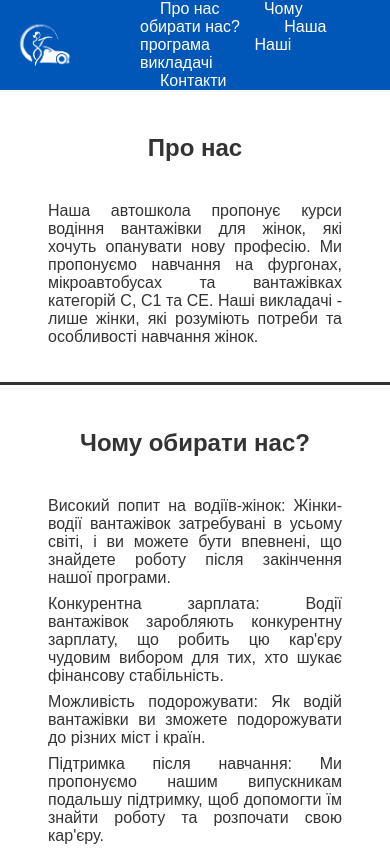
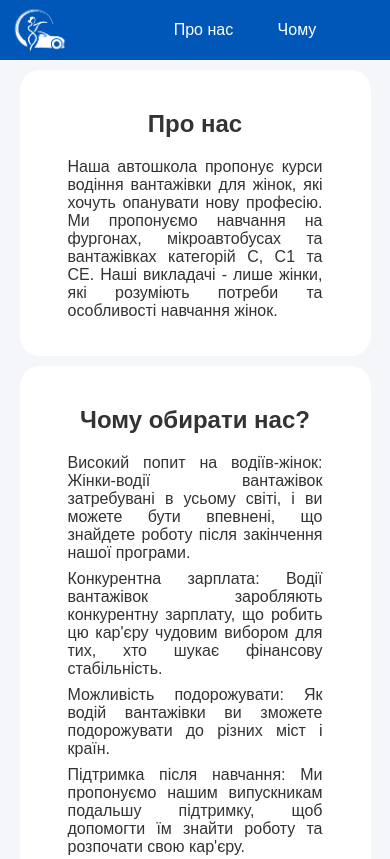
Before and after one commit to AndreyPolezhaiev/driving-school, a plain HTML site: page index.html in a window 390 px wide. Shown: the top 859 px of the page. Drawn offline with Linux system fonts and the light colour scheme.

Commit message:
test for phones

```diff
--- a/styles.css
+++ b/styles.css
@@ -1,38 +1,32 @@
 html {
   background-color: rgb(245, 246, 250);
   scroll-behavior: smooth;
-  height: 100%;
   margin: 0;
 }
 
 body {
-    margin: 0 auto;
-    display: flex;
-    flex-direction: column;
+    margin: 0;
     font-family: sans-serif;
     color: #333;
-    --min-header-height: 60px;
-    --min-footer-height: 80px;
-    min-height: 100vh;
-    max-width: 1200px;
-    background-color: #333;
+    --header-height: 60px;
+    --footer-height: 80px;
 }
 
 .header {
-    padding: 0;
     display: flex;
     justify-content: space-between;
-    align-items: center;
-    min-height: var(--min-header-height);
+    margin: 0 auto;
+    height: var(--header-height);
+    line-height:  var(--header-height);
     background-color: #0057B7;
 }
 
 .logo {
-  padding: 0 15px;
-  height: var(--min-header-height);
+  padding: 0 10px;
 }
 
 .nav {
+  text-align: center;
   padding: 0 50px;
 }
 
@@ -53,41 +47,25 @@ body {
 }
 
 .main {
-  flex: 1;
-  min-height: calc(100vh - var(--min-header-height) - var(--min-footer-height));
+  min-height: calc(100vh - var(--header-height) - var(--footer-height));
 }
 
 .section {
+  padding-top: 10px;
   text-align: center;
 }
 
-.section:not(:last-child) {
-  padding-bottom: 3px;
+.section:last-child {
+  padding-bottom: 10px;
 }
 
-.section:first-child {
-  padding-top: 0;
-}
-
-.section:last-child {
-  padding-bottom: 0;
-}
-
-.highlight {
-  display: inline-block;
-  padding: 4px 20px;
-  border-radius: 10px;
-}
-
-.highlight:target {
+.container:target {
   animation: highlight 3s forwards;
 }
 
-/* #FFD700 */
-
 @keyframes highlight {
   0% {
-    background-color: #de9393;
+    background-color: #FFD700;
   }
   100% {
     background-color: #fff;
@@ -95,8 +73,12 @@ body {
 }
 
 .container {
+    width: 90%;
+    max-width: 1200px;
+    margin: 0 auto;
     background-color: #fff;
     padding: 20px 0;
+    border-radius: 20px;
 }
 
 p, ul {
@@ -122,7 +104,6 @@ footer {
     color: #fff;
     text-align: center;
     padding: 1rem 0;
-    min-height: var(--min-footer-height);
-    line-height: var(--min-footer-height);
-    border-top: 3px solid #fff;
+    height: var(--footer-height);
+    line-height: var(--footer-height);
 }
```
